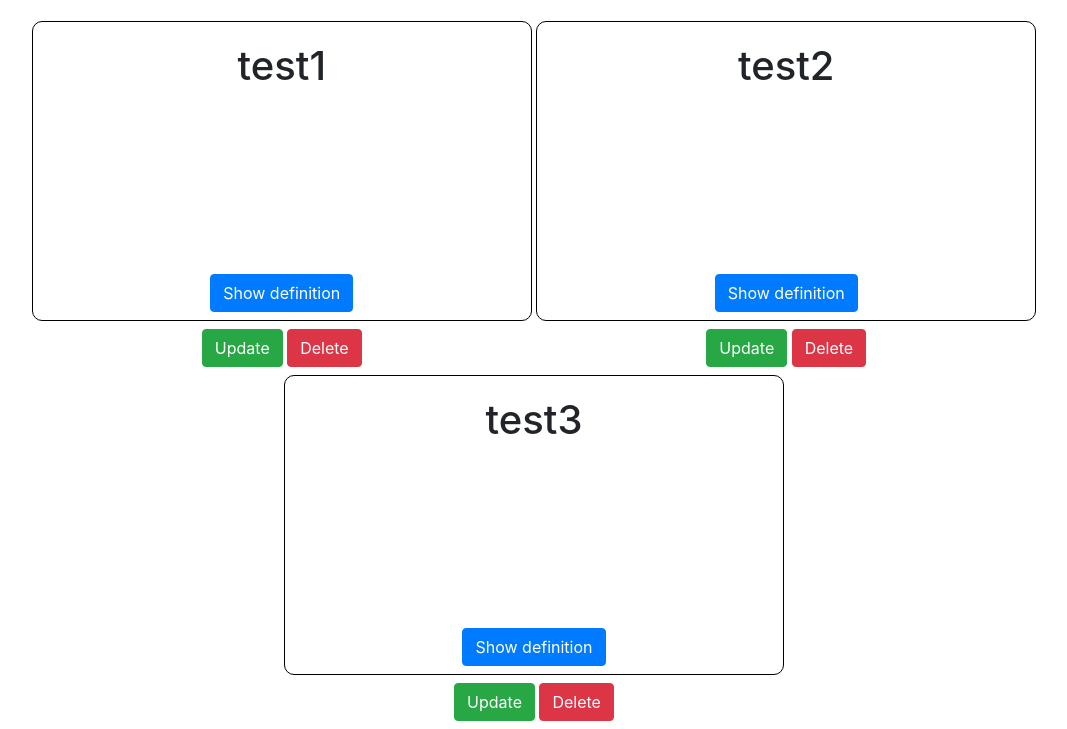
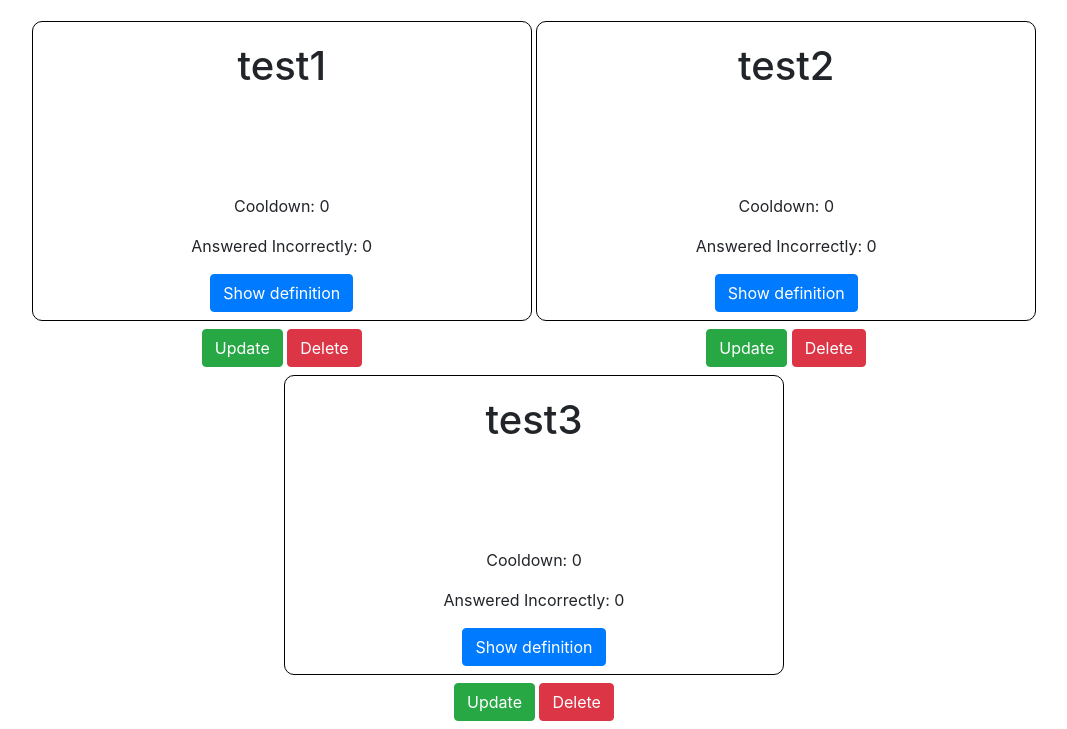
Before and after one commit to ejinian/flashcard-app, a Django app: page /card_admin in a window 1280 px wide. Shown: the part 271-1000 px from the top of the page, without its empty margins (106-1173 px from the left). Run offline with Django 3.2, Linux system fonts and the light colour scheme; a user stored in the database is signed in; data comes from the database, SQL or seed files in the repository; some libraries are stand-ins or nearby versions.

Commit message:
timers fully work

```diff
--- a/flash/admin.py
+++ b/flash/admin.py
@@ -3,4 +3,7 @@ from django.contrib import admin
 from .models import Flashcard
 # Register your models here.
 
-admin.site.register(Flashcard)
+class FlashcardAdmin(admin.ModelAdmin):
+    readonly_fields = ['last_bin_change']
+
+admin.site.register(Flashcard, FlashcardAdmin)
--- a/flash/models.py
+++ b/flash/models.py
@@ -8,5 +8,5 @@ class Flashcard(models.Model):
     hard_to_remember = models.IntegerField(default=0)
     time_cooldown = models.IntegerField(default=0)
     current_bin = models.CharField(max_length=200, default='bin0')
+    last_bin_change = models.DateTimeField(default='2000-01-01 00:00:00.000000+00:00')
     user_id = models.ForeignKey(User, on_delete=models.CASCADE)
-    updated_at = models.DateTimeField(auto_now=True)
--- a/flash/templates/flash/card_admin.html
+++ b/flash/templates/flash/card_admin.html
@@ -30,6 +30,8 @@
                             <h1 id="answer">{{ card.answer }}</h1>
                         </div>
                     </div>
+                    <p>Cooldown: {{ card.time_cooldown }}</p>
+                    <p>Answered Incorrectly: {{ card.hard_to_remember }}</p>
                     <button class="btn btn-primary mb-2" style="text-align:center;max-width:200px;">Show definition</button>
                 </div>
                 <button class="btn btn-success mt-2 mb-2" onClick="update({{card.pk}});" style="text-align:center;max-width:200px;">Update</button>
@@ -44,7 +46,6 @@
             });
         });
         function del(pk){
-            console.log("Deleting card with id: " + pk)
             $.ajax({
                 type: "POST",
                 url: '{% url 'card-admin-delete' %}',
@@ -62,7 +63,6 @@
                 alert("Please fill out both fields");
                 return;
             }
-            console.log("Creating card with question: " + $('#question').val() + " and answer: " + $('#answer').val())
             $.ajax({
                 type: "POST",
                 url: '{% url 'card-admin-create' %}',
--- a/flash/templates/flash/home.html
+++ b/flash/templates/flash/home.html
@@ -21,8 +21,6 @@
         <div id="showbtns" class="center">
             <button class="btn btn-danger" onClick="handleNext(false);">I did not get it</button> &nbsp;
             <button class="btn btn-primary" onClick="handleNext(true);">I got it</button>
-            <p id="time" style="text-align:center">null</p>
-            <p id="cooldown" style="text-align:center">null</p>
         </div>
     </div>
 
@@ -146,8 +144,6 @@
             var c = flashcards[index].fields;
             $('#question').text(c.question);
             $('#answer').text(c.answer);
-            $('#time').text(c.updated_at);
-            $('#cooldown').text(c.time_cooldown);
         }
 
         $(document).ready(function() {
--- a/flash/views.py
+++ b/flash/views.py
@@ -2,6 +2,8 @@ from django.shortcuts import render, redirect
 from .models import Flashcard
 from django.core import serializers
 from django.http import JsonResponse
+from datetime import datetime, timezone
+
 
 timespan = {
     'bin0': 0,
@@ -18,10 +20,25 @@ timespan = {
     'bin11': -1,
 }
 
+def updateTimes(user):
+    flashcards = Flashcard.objects.filter(user_id=user)
+    current_time = datetime.now(timezone.utc)
+    print(f'Current time: {current_time}')
+    for flashcard in flashcards:
+        time_passed = current_time - flashcard.last_bin_change
+        print('time_passed: ' + str(time_passed))
+        cooldown_in_seconds = timespan[flashcard.current_bin] - time_passed.total_seconds()
+        if cooldown_in_seconds < 0:
+            cooldown_in_seconds = 0
+        flashcard.time_cooldown = cooldown_in_seconds
+        flashcard.save()
+    return
+
 
 def home(request):
     if not request.user.is_authenticated:
         return redirect('login')
+    updateTimes(request.user)
     if request.method == 'POST':
         flashcard_id = request.POST['id']
         correct = request.POST['correct']
@@ -38,6 +55,7 @@ def home(request):
             flashcard.hard_to_remember += 1
             flashcard.time_cooldown = 5
             flashcard.current_bin = 'bin1'
+        flashcard.last_bin_change = datetime.now(timezone.utc)
         flashcard.save()
         print(f'Flashcard_id: {flashcard_id}' + f' Has new cooldown: {flashcard.time_cooldown}')
         sendBack = {
@@ -70,6 +88,7 @@ def card_admin(request):
     # read
     if not request.user.is_authenticated:
         return redirect('login')
+    updateTimes(request.user)
     flashcards = Flashcard.objects.filter(user_id=request.user)
     context = {
         'flashcards': flashcards
@@ -113,7 +132,8 @@ def card_admin_update(request, pk):
         return render(request, 'flash/card_admin_update.html', context)
 
 def admin_tool(request):
-    # tool to clear all cooldowns and hard_to_remember values
+    # nice tool to clear all cooldowns and hard_to_remember values
+    # -------not needed in production-------
     all_flashcards = Flashcard.objects.all()
     for x in all_flashcards:
         x.time_cooldown = 0
```
Also changed, not shown: db.sqlite3, flash/migrations/0004_auto_20230507_1348.py (added).
